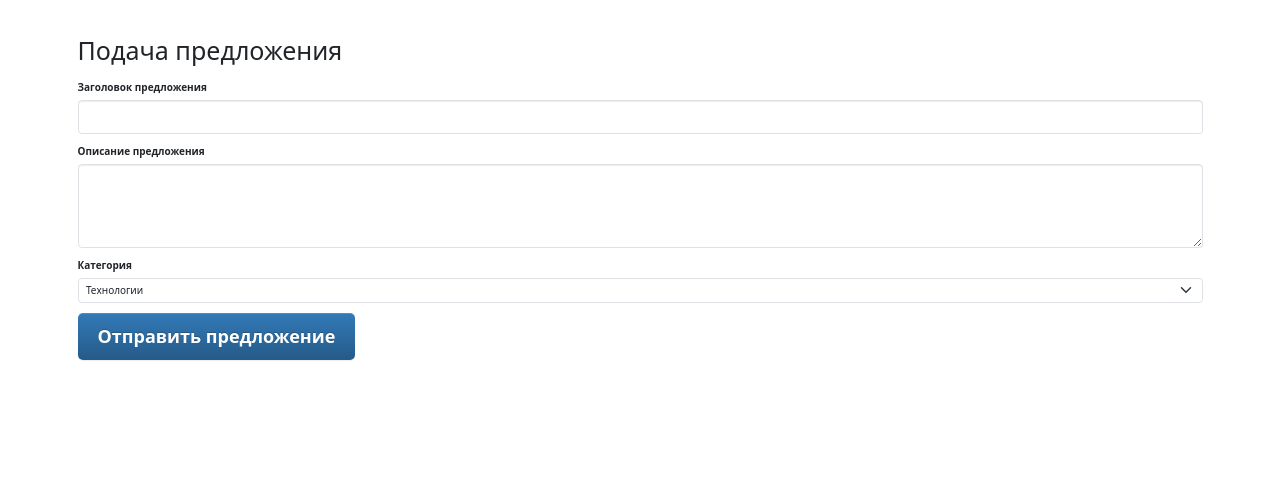
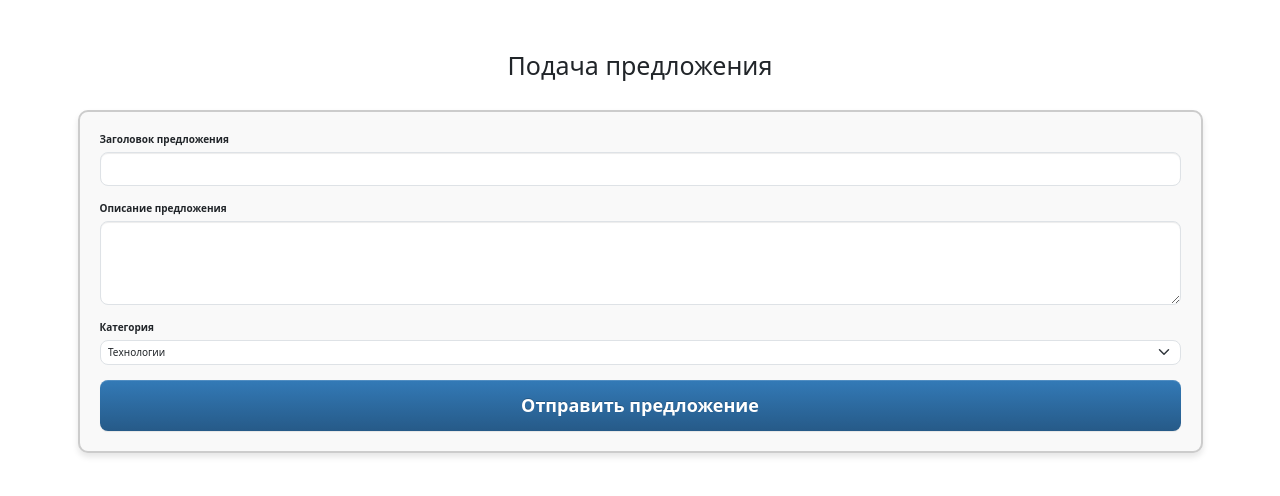
Before and after one commit to Stalkmind1256/VKR_Django, a Django app: page /suggest/ in a window 1280 px wide. Shown: the part 91-587 px from the top of the page. Run offline with Django 4.2, Linux system fonts and the light colour scheme; a user stored in the database is signed in; tables that the repository leaves empty hold one stand-in row (values such as "Sample post"); parts of the project's set-up code (start-up, migrations or seed data) failed here and were passed over; some libraries are stand-ins or nearby versions.

Commit message:
add new style for form and buttons

```diff
--- a/fss/templates/fss/navbar.html
+++ b/fss/templates/fss/navbar.html
@@ -16,7 +16,6 @@
               <li class="nav-item">
                   <a class="nav-item nav-link active" href="#">Контакты</a>
               </li>
-
           </ul>
           <div class="navbar-nav">
               {% if user.is_authenticated %}
--- a/fss/templates/fss/suggestion_form.html
+++ b/fss/templates/fss/suggestion_form.html
@@ -1,9 +1,9 @@
 {% extends 'fss/base.html' %}
 
 {% block content %}
-<h1 class="mt-4 mb-4">Подача предложения</h1>
+<h1 class="mt-5 mb-5 text-center">Подача предложения</h1>
 
-<form id="suggestionForm" method="POST" class="needs-validation" novalidate>
+<form id="suggestionForm" method="POST" class="needs-validation square-form" novalidate>
     {% csrf_token %}
     <div class="mb-3">
         <label for="title" class="form-label">Заголовок предложения</label>
@@ -20,8 +20,8 @@
     <div class="mb-3">
         <label for="category" class="form-label">Категория</label>
         <select class="form-select" id="category" name="category" required>
-            {% for category in categories %}-->
-        <option value="{{ category.id }}">{{ category.get_name_display }}</option>-->
+            {% for category in categories %}
+                <option value="{{ category.id }}">{{ category.get_name_display }}</option>
             {% endfor %}
         </select>
         <div class="invalid-feedback">Пожалуйста, выберите категорию.</div>
--- a/static/css/styles.css
+++ b/static/css/styles.css
@@ -9,6 +9,16 @@
 }
 .navbar .nav-link:hover {
     color: #d4edda !important;
+        background-color: rgba(255, 255, 255, 0.1);
+}
+.navbar-nav .nav-link.active {
+    color: white !important; /* Цвет активной ссылки */
+}
+.navbar-nav .navbar-text {
+    color: white; /* Цвет текста пользователя */
+}
+.navbar-nav .nav-link {
+    transition: background-color 0.3s ease, color 0.3s ease; /* Плавный переход при наведении */
 }
 .navbar-nav {
   display: flex;
@@ -30,6 +40,19 @@
 .navbar-brand{
 padding-top: 15px;
 }
+
+
+
+
+
+
+
+
+
+
+
+
+
 /*Login*/
 /* Выровнять контейнер по центру экрана */
 .container_form {
@@ -110,3 +133,38 @@ a.text-decoration-none:hover {
     color: #218838;
     text-decoration: underline;
 }
+
+
+
+
+/* Стили для квадратной формы */
+.square-form {
+    border: 2px solid #ccc;
+    border-radius: 10px;  /* Скругление углов */
+    padding: 20px;  /* Отступы внутри формы */
+    background-color: #f9f9f9;
+    box-shadow: 0 4px 6px rgba(0, 0, 0, 0.1);  /* Легкая тень */
+}
+
+.square-form .form-control, .square-form .form-select, .square-form textarea {
+    border-radius: 8px;  /* Скругление полей ввода */
+    margin-bottom: 15px;  /* Отступы между полями */
+}
+
+.square-form .btn {
+    width: 100%;  /* Кнопка на всю ширину */
+    border-radius: 8px;  /* Скругление кнопки */
+    padding: 12px;  /* Увеличиваем размер кнопки */
+}
+
+.square-form .invalid-feedback {
+    font-size: 0.9rem;
+    color: #dc3545;  /* Цвет ошибки */
+}
+
+/* Адаптивность */
+@media (max-width: 767px) {
+    .square-form {
+        padding: 15px;  /* Меньше отступов на мобильных устройствах */
+    }
+}
```
